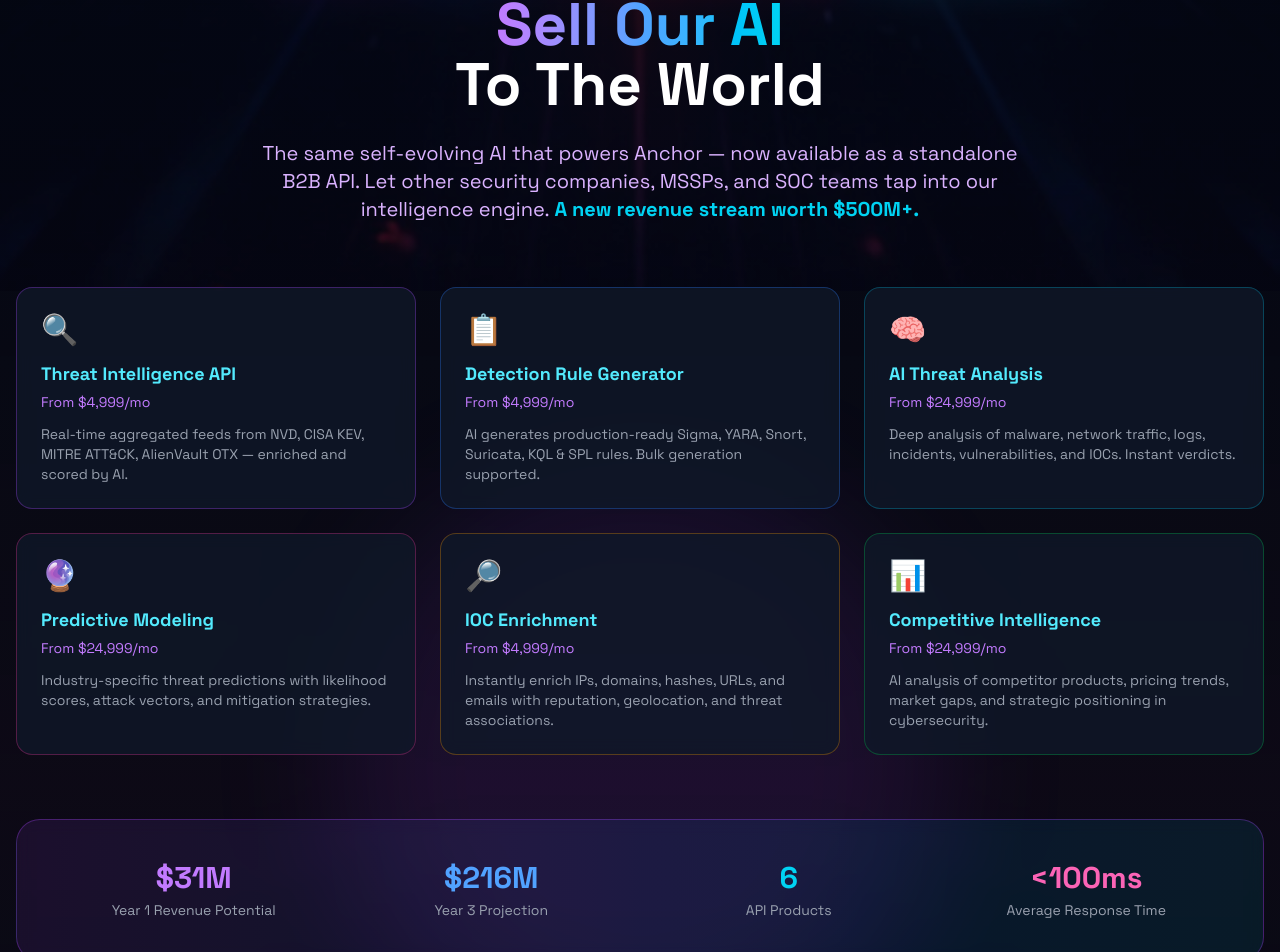
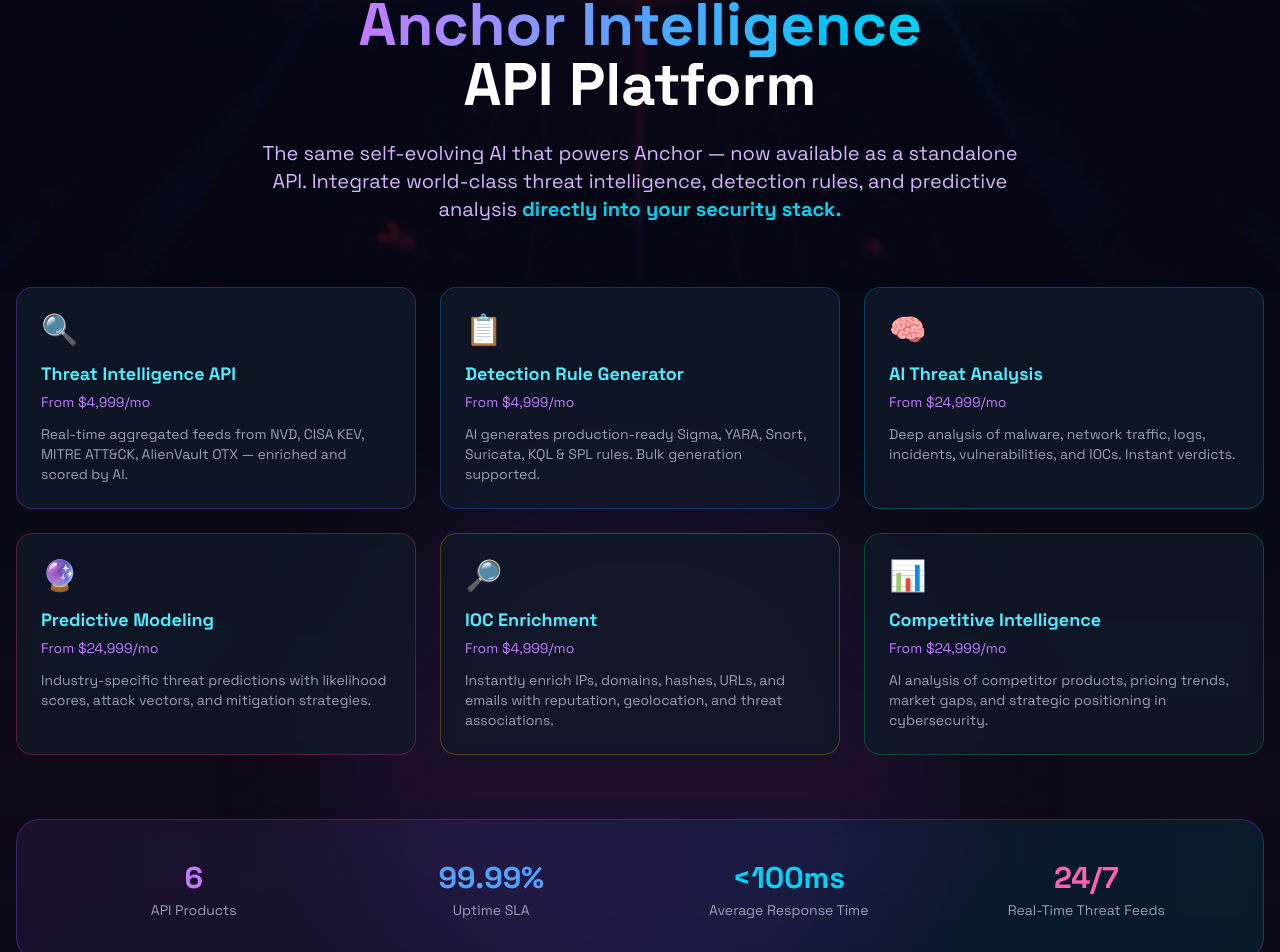
Before and after one commit to toddyg1981-png/Anchor-AI-Guard, a React (Vite) app: page / in a window 1280 px wide. Shown: the part 6280-7232 px from the top of the page. Built offline with nearby package versions, Linux system fonts and the light colour scheme; no server answers.

Commit message:
Replace internal revenue data with customer-facing info on marketing page, update API URL to anchoraiguard.com

```diff
--- a/components/MarketingLanding.tsx
+++ b/components/MarketingLanding.tsx
@@ -594,15 +594,15 @@
             </div>
             <h2 className="text-4xl md:text-6xl font-bold mb-6">
               <span className="bg-linear-to-r from-purple-400 via-blue-400 to-cyan-400 bg-clip-text text-transparent">
-                Sell Our AI
+                Anchor Intelligence
               </span>
               <br />
-              <span className="text-white">To The World</span>
+              <span className="text-white">API Platform</span>
             </h2>
             <p className="text-xl text-purple-300 max-w-3xl mx-auto">
-              The same self-evolving AI that powers Anchor — now available as a standalone B2B API.
-              Let other security companies, MSSPs, and SOC teams tap into our intelligence engine.
-              <strong className="text-cyan-400"> A new revenue stream worth $500M+.</strong>
+              The same self-evolving AI that powers Anchor — now available as a standalone API.
+              Integrate world-class threat intelligence, detection rules, and predictive analysis
+              <strong className="text-cyan-400"> directly into your security stack.</strong>
             </p>
           </div>
 
@@ -661,24 +661,24 @@
             ))}
           </div>
 
-          {/* Revenue Potential Banner */}
+          {/* Platform Stats Banner */}
           <div className="bg-linear-to-r from-purple-500/10 via-blue-500/10 to-cyan-500/10 backdrop-blur-sm border border-purple-500/30 rounded-3xl p-10 mb-16">
             <div className="grid md:grid-cols-4 gap-6 text-center">
               <div>
-                <div className="text-3xl font-bold text-purple-400">$31M</div>
-                <div className="text-sm text-gray-400 mt-1">Year 1 Revenue Potential</div>
-              </div>
-              <div>
-                <div className="text-3xl font-bold text-blue-400">$216M</div>
-                <div className="text-sm text-gray-400 mt-1">Year 3 Projection</div>
-              </div>
-              <div>
-                <div className="text-3xl font-bold text-cyan-400">6</div>
+                <div className="text-3xl font-bold text-purple-400">6</div>
                 <div className="text-sm text-gray-400 mt-1">API Products</div>
               </div>
               <div>
-                <div className="text-3xl font-bold text-pink-400">{'<100ms'}</div>
+                <div className="text-3xl font-bold text-blue-400">99.99%</div>
+                <div className="text-sm text-gray-400 mt-1">Uptime SLA</div>
+              </div>
+              <div>
+                <div className="text-3xl font-bold text-cyan-400">{'<100ms'}</div>
                 <div className="text-sm text-gray-400 mt-1">Average Response Time</div>
+              </div>
+              <div>
+                <div className="text-3xl font-bold text-pink-400">24/7</div>
+                <div className="text-sm text-gray-400 mt-1">Real-Time Threat Feeds</div>
               </div>
             </div>
           </div>
@@ -718,7 +718,7 @@
                   <code>{`import requests
 
 API_KEY = "anc_your_key_here"
-BASE = "https://api.anchorsecurity.io/intelligence/v1"
+BASE = "https://api.anchoraiguard.com/intelligence/v1"
 
 # Generate a YARA rule for a new threat
 rule = requests.post(f"{BASE}/rules/generate",
```
